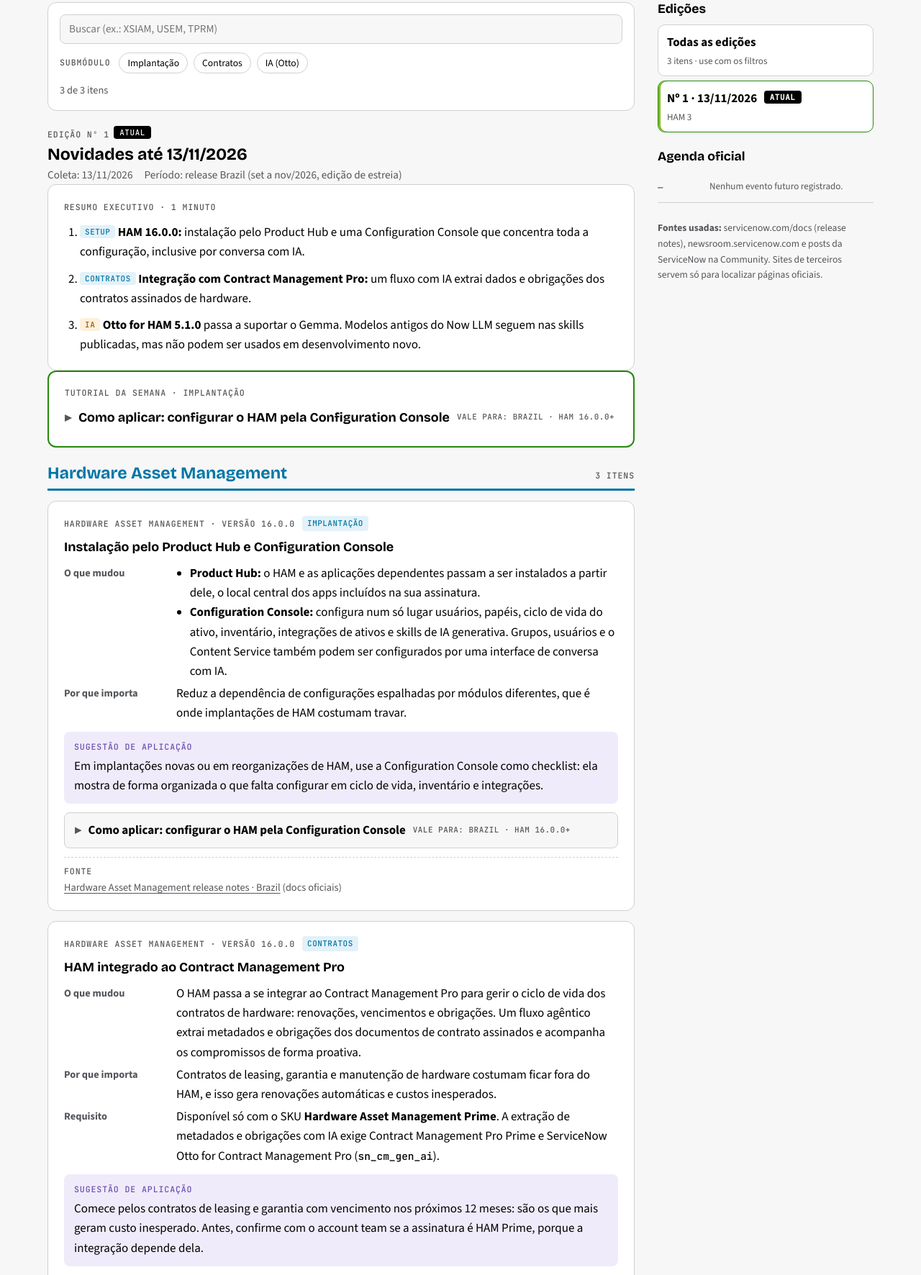
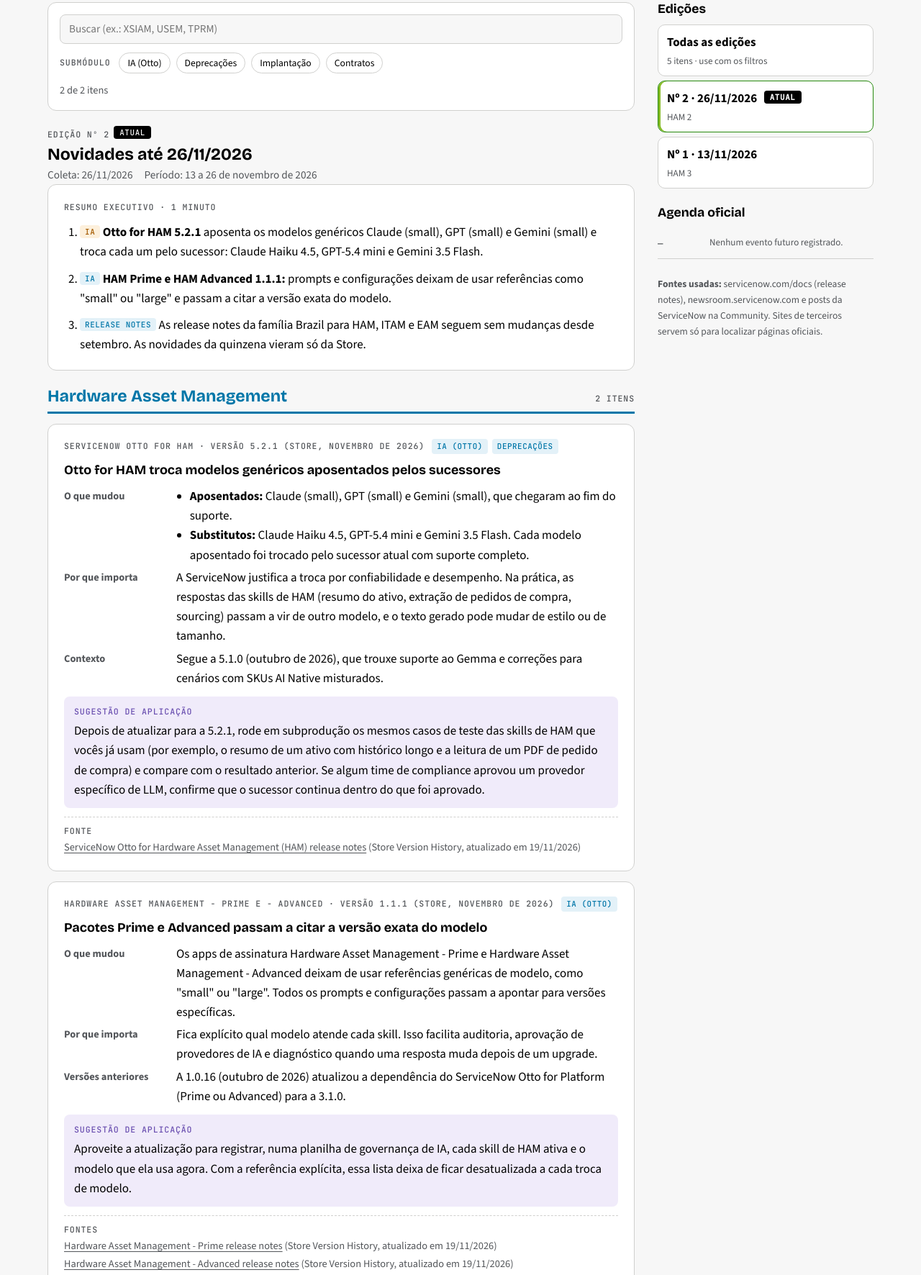
Before and after one commit to radar-snow/radar-snow.github.io, a plain HTML site: page ham/index.html in a window 1280 px wide. Shown: the part 319-2091 px from the top of the page at 72% size. Drawn offline with nearby package versions, Linux system fonts and the light colour scheme.

Commit message:
HAM: edição nº 2 (26/11/2026)
Co-Authored-By: Claude Opus 5.5 <noreply@anthropic.com>

```diff
--- a/ham/editions.js
+++ b/ham/editions.js
@@ -2,6 +2,97 @@
 var RN = "https://www.servicenow.com/docs/r/release-notes/";
 window.RADAR = {
   "editions": [
+    {
+      "id": 2,
+      "date": "2026-11-26",
+      "period": "13 a 26 de novembro de 2026",
+      "summary": [
+        {
+          "tag": "IA",
+          "module": "warn",
+          "html": "<strong>Otto for HAM 5.2.1</strong> aposenta os modelos genéricos Claude (small), GPT (small) e Gemini (small) e troca cada um pelo sucessor: Claude Haiku 4.5, GPT-5.4 mini e Gemini 3.5 Flash."
+        },
+        {
+          "tag": "IA",
+          "module": "secops",
+          "html": "<strong>HAM Prime e HAM Advanced 1.1.1:</strong> prompts e configurações deixam de usar referências como \"small\" ou \"large\" e passam a citar a versão exata do modelo."
+        },
+        {
+          "tag": "release notes",
+          "module": "secops",
+          "html": "As release notes da família Brazil para HAM, ITAM e EAM seguem sem mudanças desde setembro. As novidades da quinzena vieram só da Store."
+        }
+      ],
+      "items": [
+        {
+          "module": "secops",
+          "subs": [
+            "IA (Otto)",
+            "Deprecações"
+          ],
+          "kicker": "ServiceNow Otto for HAM · versão 5.2.1 (Store, novembro de 2026)",
+          "title": "Otto for HAM troca modelos genéricos aposentados pelos sucessores",
+          "rows": [
+            [
+              "O que mudou",
+              "<ul><li><strong>Aposentados:</strong> Claude (small), GPT (small) e Gemini (small), que chegaram ao fim do suporte.</li><li><strong>Substitutos:</strong> Claude Haiku 4.5, GPT-5.4 mini e Gemini 3.5 Flash. Cada modelo aposentado foi trocado pelo sucessor atual com suporte completo.</li></ul>"
+            ],
+            [
+              "Por que importa",
+              "A ServiceNow justifica a troca por confiabilidade e desempenho. Na prática, as respostas das skills de HAM (resumo do ativo, extração de pedidos de compra, sourcing) passam a vir de outro modelo, e o texto gerado pode mudar de estilo ou de tamanho."
+            ],
+            [
+              "Contexto",
+              "Segue a 5.1.0 (outubro de 2026), que trouxe suporte ao Gemma e correções para cenários com SKUs AI Native misturados."
+            ]
+          ],
+          "suggestion": "Depois de atualizar para a 5.2.1, rode em subprodução os mesmos casos de teste das skills de HAM que vocês já usam (por exemplo, o resumo de um ativo com histórico longo e a leitura de um PDF de pedido de compra) e compare com o resultado anterior. Se algum time de compliance aprovou um provedor específico de LLM, confirme que o sucessor continua dentro do que foi aprovado.",
+          "sources": [
+            {
+              "title": "ServiceNow Otto for Hardware Asset Management (HAM) release notes",
+              "url": "https://www.servicenow.com/docs/r/store-release-notes/store-rn-itam-now-assist-ham.html",
+              "note": "Store Version History, atualizado em 19/11/2026"
+            }
+          ]
+        },
+        {
+          "module": "secops",
+          "subs": [
+            "IA (Otto)"
+          ],
+          "kicker": "Hardware Asset Management - Prime e - Advanced · versão 1.1.1 (Store, novembro de 2026)",
+          "title": "Pacotes Prime e Advanced passam a citar a versão exata do modelo",
+          "rows": [
+            [
+              "O que mudou",
+              "Os apps de assinatura Hardware Asset Management - Prime e Hardware Asset Management - Advanced deixam de usar referências genéricas de modelo, como \"small\" ou \"large\". Todos os prompts e configurações passam a apontar para versões específicas."
+            ],
+            [
+              "Por que importa",
+              "Fica explícito qual modelo atende cada skill. Isso facilita auditoria, aprovação de provedores de IA e diagnóstico quando uma resposta muda depois de um upgrade."
+            ],
+            [
+              "Versões anteriores",
+              "A 1.0.16 (outubro de 2026) atualizou a dependência do ServiceNow Otto for Platform (Prime ou Advanced) para a 3.1.0."
+            ]
+          ],
+          "suggestion": "Aproveite a atualização para registrar, numa planilha de governança de IA, cada skill de HAM ativa e o modelo que ela usa agora. Com a referência explícita, essa lista deixa de ficar desatualizada a cada troca de modelo.",
+          "sources": [
+            {
+              "title": "Hardware Asset Management - Prime release notes",
+              "url": "https://www.servicenow.com/docs/r/store-release-notes/store-rn-itam-hardware-asset-mgmt-prime.html",
+              "note": "Store Version History, atualizado em 19/11/2026"
+            },
+            {
+              "title": "Hardware Asset Management - Advanced release notes",
+              "url": "https://www.servicenow.com/docs/r/store-release-notes/store-rn-itam-hardware-asset-mgmt-advanced.html",
+              "note": "Store Version History, atualizado em 19/11/2026"
+            }
+          ]
+        }
+      ],
+      "notes": "Conferidas as release notes da família Brazil (HAM, Otto for HAM, ITAM e EAM) e o Store Version History dos apps de HAM e EAM. Só os apps Otto for HAM, HAM Prime e HAM Advanced tiveram versões novas no período. Sem tutorial nesta edição: não há procedimento oficial publicado para as mudanças."
+    },
     {
       "id": 1,
       "date": "2026-11-13",
--- a/ham/index.html
+++ b/ham/index.html
@@ -332,7 +332,7 @@ details.int > summary p{margin:0;color:var(--muted);font-size:.97rem}
   </div>
 </div>
 
-<script src="editions.js?v=51c3383e"></script>
+<script src="editions.js?v=59285589"></script>
 <script>
 (function(){
   var D = window.RADAR || {editions:[],events:[]};
```
Also changed, not shown: index.html (+1 -1 lines).
